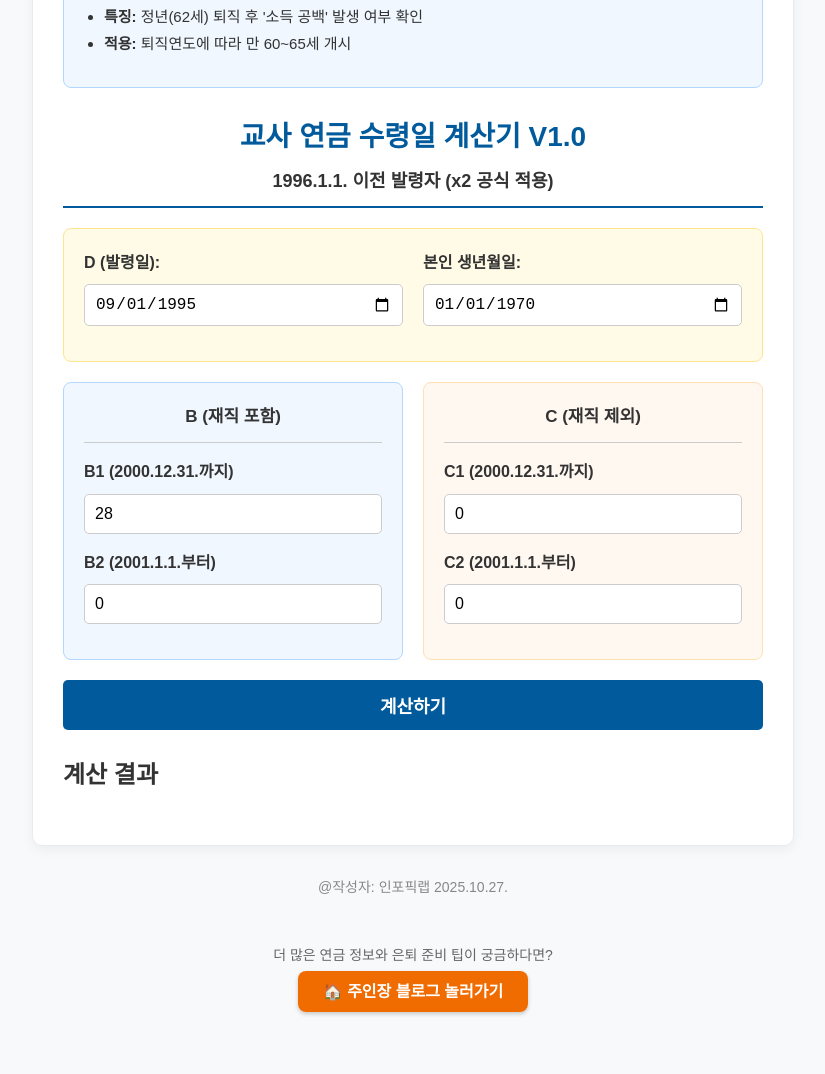
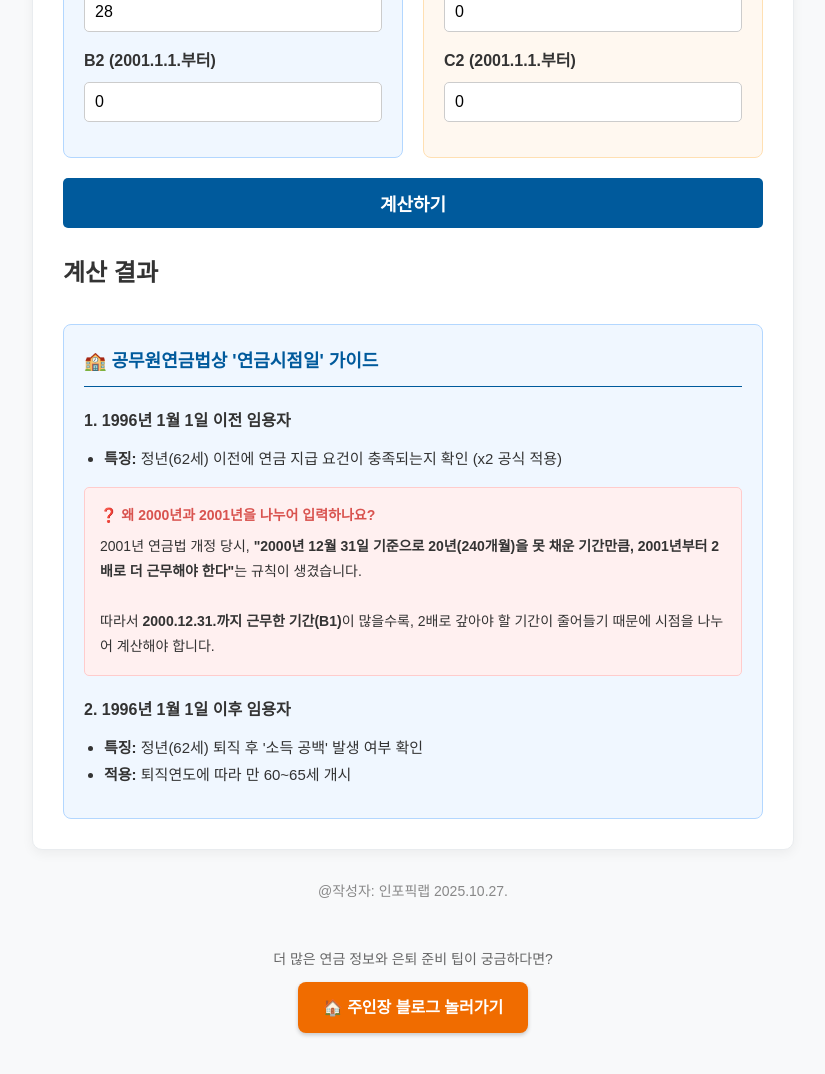
Before and after one commit to jktv2025hub/pension-calc, a plain HTML site: page index.html in a window 1280 px wide. Shown: the part 458-1532 px from the top of the page, without its empty margins (227-1052 px from the left). Drawn offline with Linux system fonts and the light colour scheme.

Commit message:
Update index.html

```diff
--- a/index.html
+++ b/index.html
@@ -3,7 +3,7 @@
 <head>
     <meta charset="UTF-8">
     <meta name="viewport" content="width=device-width, initial-scale=1.0">
-    <title>교사 연금 수령일 계산기 v10</title>
+    <title>교사 연금 수령일 계산기 v1.0</title>
     <style>
         body {
             font-family: 'Malgun Gothic', sans-serif;
@@ -35,7 +35,8 @@
             border: 1px solid #b3d7ff;
             border-radius: 8px;
             padding: 20px;
-            margin-bottom: 25px;
+            margin-top: 30px; /* 위쪽 여백 추가 (결과창과의 간격) */
+            margin-bottom: 0;
             font-size: 15px;
             line-height: 1.8;
         }
@@ -60,7 +61,7 @@
             margin: 10px 0;
         }
 
-        /* 2001년 기준일 설명 강조 박스 (NEW) */
+        /* 2001년 기준일 설명 강조 박스 */
         .why-split-box {
             background-color: #fff0f0;
             border: 1px solid #ffcccc;
@@ -118,37 +119,35 @@
         .calculation-box { background-color: #f9f9f9; border: 1px solid #ddd; padding: 20px; border-radius: 5px; margin-top: 20px; font-family: 'Consolas', 'Courier New', monospace; line-height: 1.8; font-size: 15px; display: none; }
         hr { border: 0; border-top: 1px dashed #ccc; margin: 15px 0; }
         .footer { text-align: center; font-size: 14px; color: #888; margin-top: 10px; }
+
+        /* 블로그 링크 버튼 스타일 */
+        .blog-link-container {
+            text-align: center;
+            margin-top: 30px;
+            margin-bottom: 50px;
+        }
+        .blog-btn {
+            background-color: #F06C00;
+            color: white;
+            padding: 12px 25px;
+            text-decoration: none;
+            border-radius: 8px;
+            font-weight: bold;
+            font-size: 16px;
+            box-shadow: 0 2px 4px rgba(0,0,0,0.2);
+            transition: 0.3s;
+            display: inline-block;
+        }
+        .blog-btn:hover {
+            background-color: #d65a00;
+        }
     </style>
 </head>
 <body>
 
     <div class="container">
 
-        <div class="general-explanation">
-            <h2>🏫 공무원연금법상 '연금시점일' 가이드</h2>
-
-            <h3>1. 1996년 1월 1일 이전 임용자</h3>
-            <ul>
-                <li><strong>특징:</strong> 정년(62세) 이전에 연금 지급 요건이 충족되는지 확인 (x2 공식 적용)</li>
-            </ul>
-
-            <!-- [NEW] 2001년 분할 이유 설명 추가 -->
-            <div class="why-split-box">
-                <span class="why-split-title">❓ 왜 2000년과 2001년을 나누어 입력하나요?</span>
-                <p style="margin:0;">
-                    2001년 연금법 개정 당시, <strong>"2000년 12월 31일 기준으로 20년(240개월)을 못 채운 기간만큼, 2001년부터 2배로 더 근무해야 한다"</strong>는 규칙이 생겼습니다.<br><br>
-                    따라서 <strong>2000.12.31.까지 근무한 기간(B1)</strong>이 많을수록, 2배로 갚아야 할 기간이 줄어들기 때문에 시점을 나누어 계산해야 합니다.
-                </p>
-            </div>
-
-            <h3>2. 1996년 1월 1일 이후 임용자</h3>
-            <ul>
-                <li><strong>특징:</strong> 정년(62세) 퇴직 후 '소득 공백' 발생 여부 확인</li>
-                <li><strong>적용:</strong> 퇴직연도에 따라 만 60~65세 개시</li>
-            </ul>
-        </div>
-
-        <h1>교사 연금 수령일 계산기 V1.0 </h1>
+        <h1>교사 연금 수령일 계산기 v1.0</h1>
         <p class="subtitle" id="subtitle-text">1996.1.1. 이전 발령자</p>
 
         <div id="common-inputs">
@@ -207,25 +206,44 @@
             <div id="formula-explanation" class="calculation-box"></div>
             <div id="detailed-steps" class="calculation-box"></div>
         </div>
+
+        <!-- [이동됨] 공무원연금법 설명 섹션을 결과창 아래로 이동 -->
+        <div class="general-explanation">
+            <h2>🏫 공무원연금법상 '연금시점일' 가이드</h2>
+
+            <h3>1. 1996년 1월 1일 이전 임용자</h3>
+            <ul>
+                <li><strong>특징:</strong> 정년(62세) 이전에 연금 지급 요건이 충족되는지 확인 (x2 공식 적용)</li>
+            </ul>
+
+            <div class="why-split-box">
+                <span class="why-split-title">❓ 왜 2000년과 2001년을 나누어 입력하나요?</span>
+                <p style="margin:0;">
+                    2001년 연금법 개정 당시, <strong>"2000년 12월 31일 기준으로 20년(240개월)을 못 채운 기간만큼, 2001년부터 2배로 더 근무해야 한다"</strong>는 규칙이 생겼습니다.<br><br>
+                    따라서 <strong>2000.12.31.까지 근무한 기간(B1)</strong>이 많을수록, 2배로 갚아야 할 기간이 줄어들기 때문에 시점을 나누어 계산해야 합니다.
+                </p>
+            </div>
+
+            <h3>2. 1996년 1월 1일 이후 임용자</h3>
+            <ul>
+                <li><strong>특징:</strong> 정년(62세) 퇴직 후 '소득 공백' 발생 여부 확인</li>
+                <li><strong>적용:</strong> 퇴직연도에 따라 만 60~65세 개시</li>
+            </ul>
+        </div>
     </div>
 
     <div class="footer">
         @작성자: 인포픽랩 2025.10.27.
     </div>
 
-<div style="text-align: center; margin-top: 30px; margin-bottom: 50px;">
+    <div class="blog-link-container">
         <p style="font-size: 14px; color: #666; margin-bottom: 10px;">
             더 많은 연금 정보와 은퇴 준비 팁이 궁금하다면?
         </p>
-    <a href="https://jktv2025.tistory.com" target="_blank"
-       style="background-color: #F06C00; color: white; padding: 12px 25px;
-              text-decoration: none; border-radius: 8px; font-weight: bold; font-size: 16px;
-              box-shadow: 0 2px 4px rgba(0,0,0,0.2); transition: 0.3s;">
+        <a href="https://jktv2025.tistory.com" target="_blank" class="blog-btn">
             🏠 주인장 블로그 놀러가기
         </a>
     </div>
-
-
 
     <script>
         const CUTOFF_DATE = new Date('1996-01-01');
```
Lines whose indentation alone changed are shown as unchanged.
